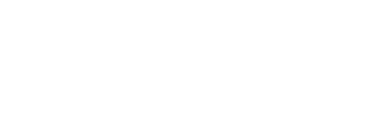
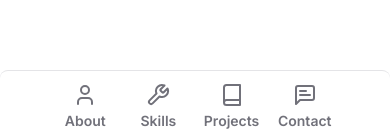
Before and after one commit to Ibrahim-el-moudden/portfolio, a Next.js app: page / in a window 390 px wide. Shown: the part 701-841 px from the top of the page. Built offline with nearby package versions, Linux system fonts and the light colour scheme.

Commit message:
Mobile nav

```diff
--- a/src/app/layout.tsx
+++ b/src/app/layout.tsx
@@ -4,6 +4,7 @@
 import {cn} from "@/lib/utils";
 import {Navbar} from "@/components/navigation/navbar";
 import {ThemeProvider} from "@/components/theme-provider";
+import {MobileNav} from "@/components/navigation/mobile-nav";
 
 const inter = Inter({ subsets: ["latin"] });
 
@@ -29,8 +30,9 @@
           enableSystem
           disableTransitionOnChange
       >
-        <Navbar/>
-        {children}
+          <Navbar/>
+          <MobileNav/>
+          {children}
       </ThemeProvider>
       </body>
     </html>
--- /dev/null
+++ b/src/components/navigation/mobile-nav.tsx
@@ -0,0 +1,28 @@
+import { navLinks } from "@/constants/nav-links";
+
+export function MobileNav() {
+    return (
+        <div className="flex md:hidden fixed bottom-0 left-0 w-full py-4 border-t bg-background rounded-t-lg shadow-lg z-50">
+            <nav className="container flex items-center justify-evenly">
+                {navLinks.map((link, index) => {
+                    const { title, href, icon: Icon } = link;
+                    return (
+                        <a
+                            key={index}
+                            href={href}
+                            className="size-10 p-2 grid place-content-center"
+                        >
+                            <div className="flex flex-col items-center gap-y-1 hover:text-primary">
+                                <Icon className="size-6" />
+                                <span className="text-sm capitalize font-semibold">
+                  {title}
+                </span>
+                            </div>
+                        </a>
+                    );
+                })}
+            </nav>
+        </div>
+    );
+
+}
```
